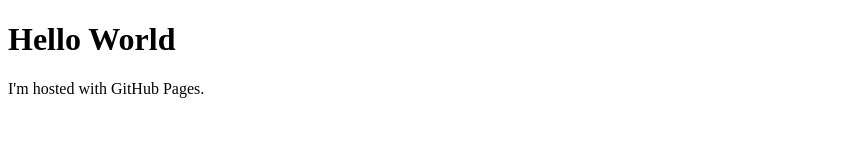
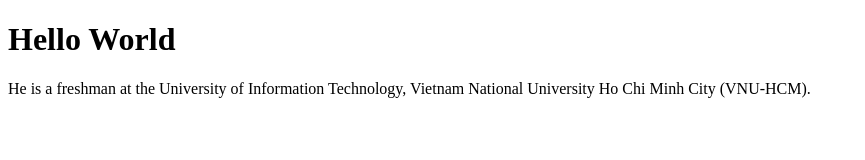
Before and after one commit to Andoryou/Andoryou.github.io, a plain HTML site: page index.html in a window 1280 px wide. Shown: the whole page, without its empty margins (0-865 px from the left). Drawn offline with Linux system fonts and the light colour scheme.

Commit message:
update.html

```diff
--- a/index.html
+++ b/index.html
@@ -2,6 +2,6 @@
 <html>
 <body>
 <h1>Hello World</h1>
-<p>I'm hosted with GitHub Pages.</p>
+<p>He is a freshman at the University of Information Technology, Vietnam National University Ho Chi Minh City (VNU-HCM).</p>
 </body>
 </html>
```
